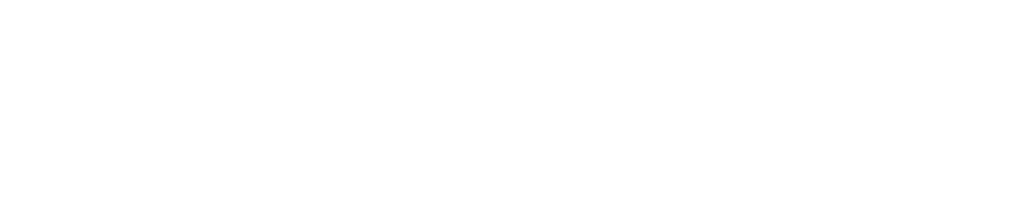
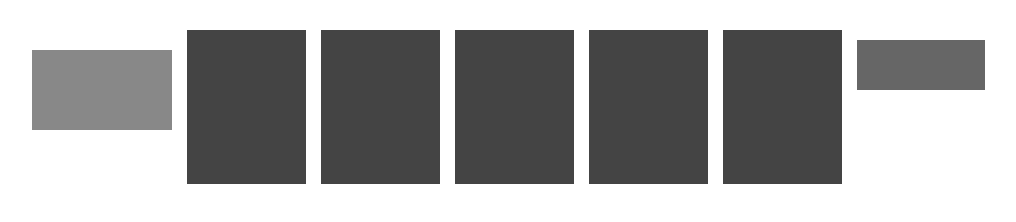
Before and after one commit to carloshdelreal/design-teardown, a plain HTML site: page index.html in a window 1280 px wide. Shown: the whole page, without its empty margins (0-1016 px from the left). Drawn offline with Linux system fonts and the light colour scheme.

Commit message:
Starting with the Navbar

```diff
--- a/css/main.css
+++ b/css/main.css
@@ -46,3 +46,37 @@ table {
 	border-collapse: collapse;
 	border-spacing: 0;
 }
+/* RESET */
+
+/* HEADER */
+.header-container{
+    overflow: auto;
+    margin: auto;
+    padding: 0 2em;
+}
+
+
+.header-container>figure{
+    background-color: #888;
+    width: 140px;
+    height: 80px;
+    margin: 50px 15px 50px 0;
+    float: left;
+}
+.header-container>div{
+    background-color: #444;
+    width: 119px;
+    height: 154px;
+    margin: 30px 15px 30px 0;
+    float: left;
+}
+.header-container>a{
+    background-color: #666;
+    display: block;
+    width: 128px;
+    height: 50px;
+    margin: 40px 0 0 0;
+    float: left;
+}
+
+/* HEADER */
--- a/index.html
+++ b/index.html
@@ -5,6 +5,7 @@
     <meta name="viewport" content="width=device-width, initial-scale=1.0">
     <meta http-equiv="X-UA-Compatible" content="ie=edge">
     <title>Smashing Magazine</title>
+    <link rel="stylesheet" href="css/main.css">
 </head>
     <main>
         <header>
```
